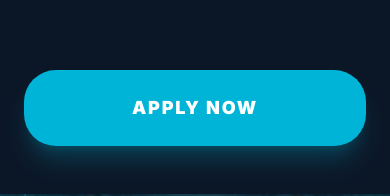
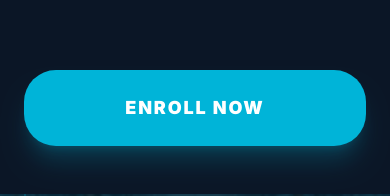
Before and after one commit to SustyDigiMarketers/Genesis-IT-Academy, a React (Vite) app: page / in a window 390 px wide. Both pictures are taken after a click on the button 352 px from the left and 52 px from the top of the page. Shown: the part 357-553 px from the top of the page. Built offline with nearby package versions, Linux system fonts and the light colour scheme.

Commit message:
Update mobile navbar CTA to 'Enroll Now'

```diff
--- a/src/components/Layout.tsx
+++ b/src/components/Layout.tsx
@@ -209,7 +209,7 @@ const Navbar = () => {
                   onClick={() => setIsOpen(false)}
                   className="block w-full text-center bg-brand-blue text-white py-6 rounded-[2rem] text-lg font-black uppercase tracking-widest shadow-xl shadow-brand-blue/20 active:scale-95 transition-all"
                 >
-                  Apply Now
+                  Enroll Now
                 </a>
               </motion.div>
             </div>
```
